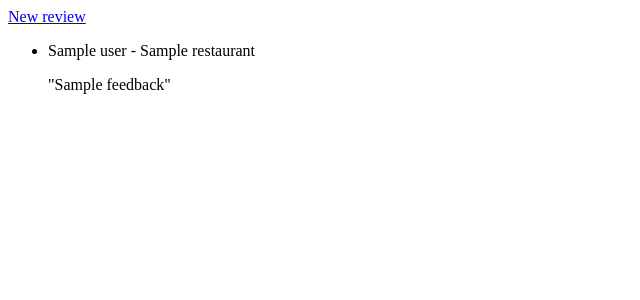
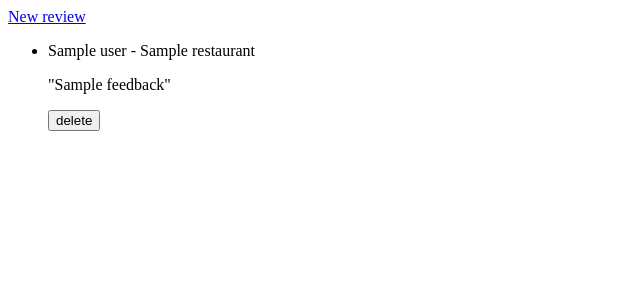
Before and after one commit to VerbenaB/Abroad_and_well_fed, a Flask app: page /reviews in a window 1280 px wide. Shown: the part 129-429 px from the top of the page, without its empty margins (0-640 px from the left). Run offline with Flask 2, Linux system fonts and the light colour scheme; a database or web service that is not in the repository returns one stand-in record (values such as "Sample title"); some libraries are stand-ins or nearby versions.

Commit message:
add delete button in visits/index html

```diff
--- a/templates/reviews/index.html
+++ b/templates/reviews/index.html
@@ -13,6 +13,11 @@
     <li>
         {{review.user.name}} - {{review.restaurant.name}}
      <p> "{{review.feedback}}"</p>
+     <p>
+         <form action="/reviews/{{review.id}}/delete" method="POST">
+            <input type="submit" value="delete">
+        </form>
+     </p>
     </li>
     {% endfor %}
 </ul>
```
